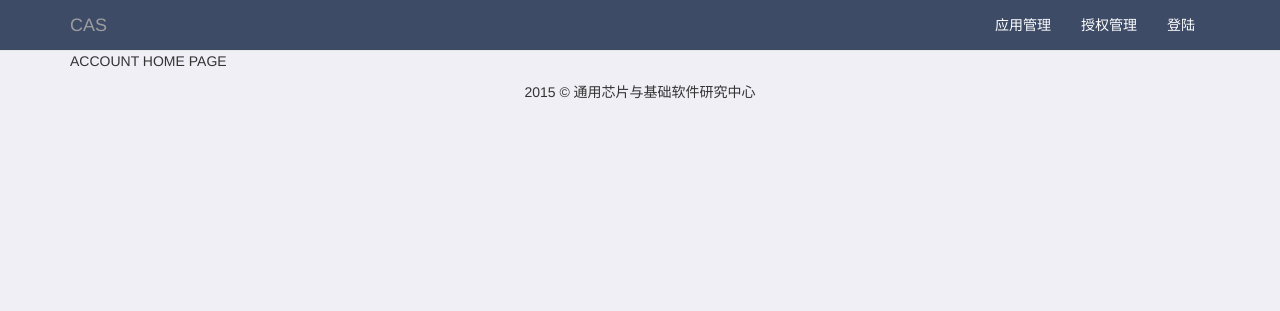
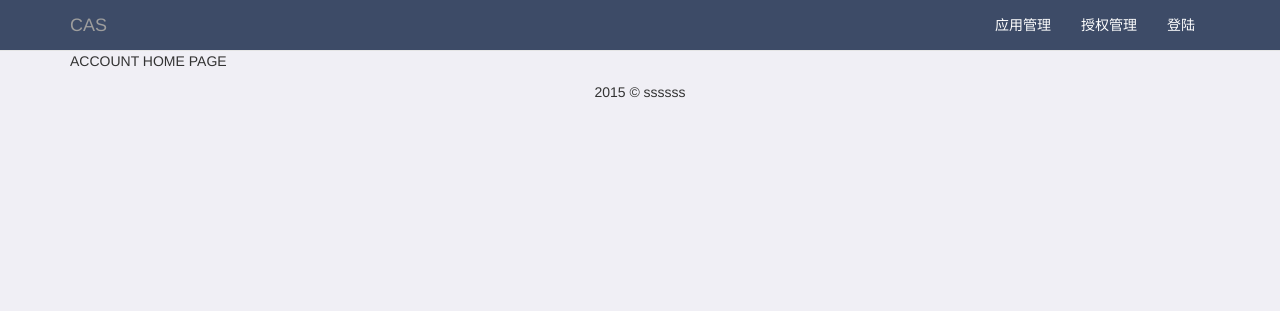
Before and after one commit to zouyapeng/AccountSystem, a Django app: template cas/templates/account/home.html in a window 1280 px wide. Shown: the top 311 px of the page. Run offline with Django 3.2, Linux system fonts and the light colour scheme; the template is opened without the code that fills it, so the values that code supplies are empty; parts of the project's set-up code (start-up, migrations or seed data) failed here and were passed over; some libraries are stand-ins or nearby versions.

Commit message:
Update layout.html

```diff
--- a/cas/templates/layout.html
+++ b/cas/templates/layout.html
@@ -50,7 +50,7 @@
 <footer class="copyright">
     <div class="container">
         <div class="row">
-            <div class="text-center">2015 &copy; 通用芯片与基础软件研究中心</div>
+            <div class="text-center">2015 &copy; ssssss</div>
         </div>
     </div>
 </footer>
```
